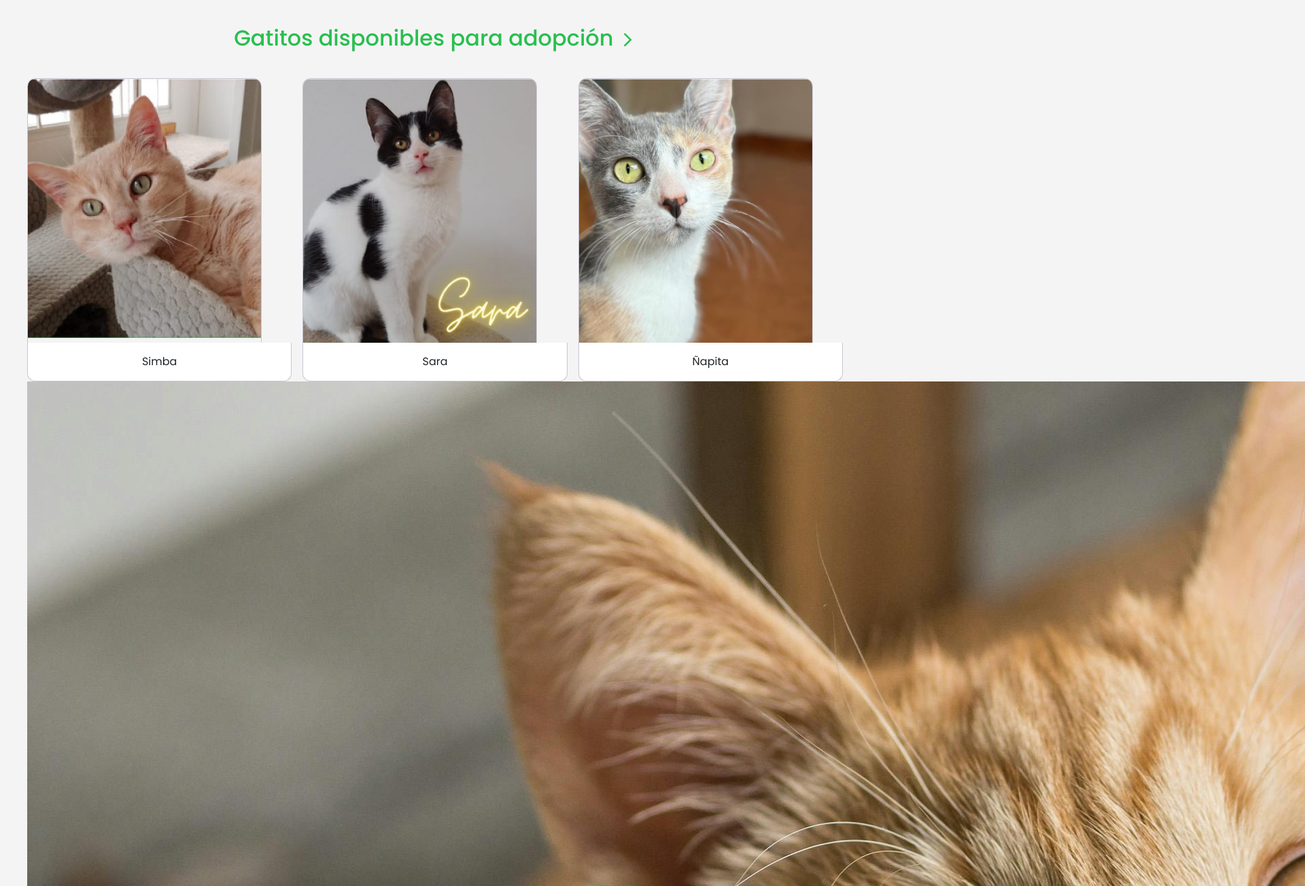
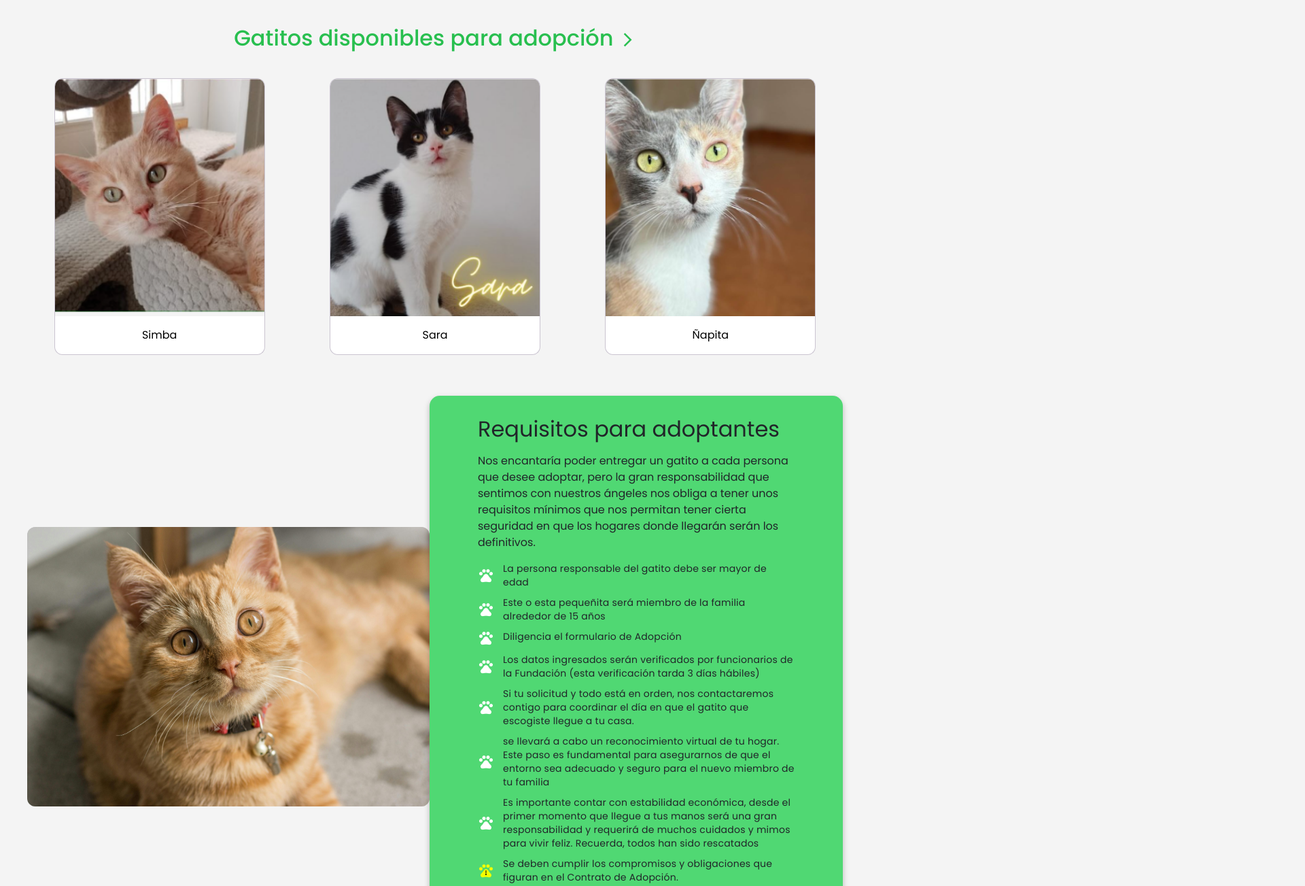
Before and after one commit to Marolin-dsgn/gatitus, a website: page pages/adopta.html in a window 1280 px wide. Shown: the part 896-2199 px from the top of the page at 68% size, 1920 px wide, since content can reach past the window. Drawn offline with nearby package versions, Linux system fonts and the light colour scheme.

Commit message:
Configuración Sass para pagina de Adopta.

```diff
--- a/sass/pages/_adopta.scss
+++ b/sass/pages/_adopta.scss
@@ -1,5 +1,56 @@
 @import "../main";
+
+@mixin config_list {
+    display: flex;
+    flex-direction: column;
+    gap: 16px;
+    background-color: $accent400;
+    width: 660px;
+    padding: 30px 71px;
+    border-radius: 15px;
+    box-shadow: 0px 4px 8.1px 0px rgba(0, 0, 0, 0.25);
+}
 
 .main_banner_bg_adopta {
     @include banner("../images/banner_adopta.png");
 }
+
+.main_card_cat_container {
+    width: 100%;
+    display: flex;
+    justify-content: center;
+}
+
+.main_card_cat {
+    max-width: 310px;
+
+    a {
+        color: black;
+    }
+}
+
+.main_requirements {
+    display: flex;
+    flex-direction: row;
+    align-items: center;
+    margin: 60px 0;
+}
+
+.main_requirements_img {
+    width: 592px;
+    height: 411px;
+    border-radius: 12px;
+    background: url(<path-to-image>) lightgray 50% / cover no-repeat;
+}
+
+.main_requirements_list {
+    @include config_list;
+
+    h2 {
+        font-weight: 400;
+    }
+}
+
+.main_volunteers_list {
+    @include config_list;
+}
```
Also changed, not shown: css/style.css, 1 other file.
